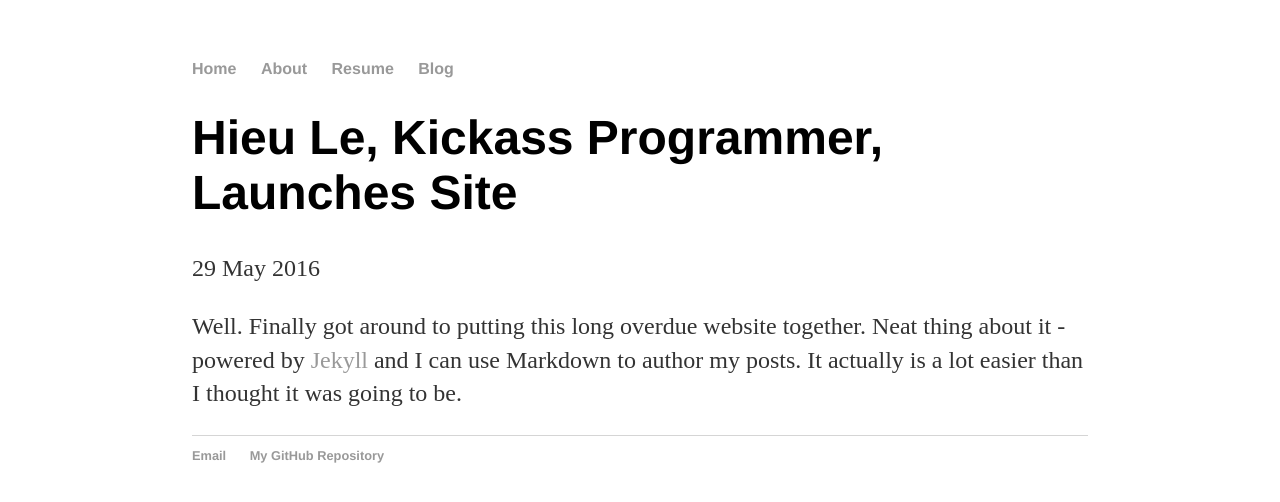
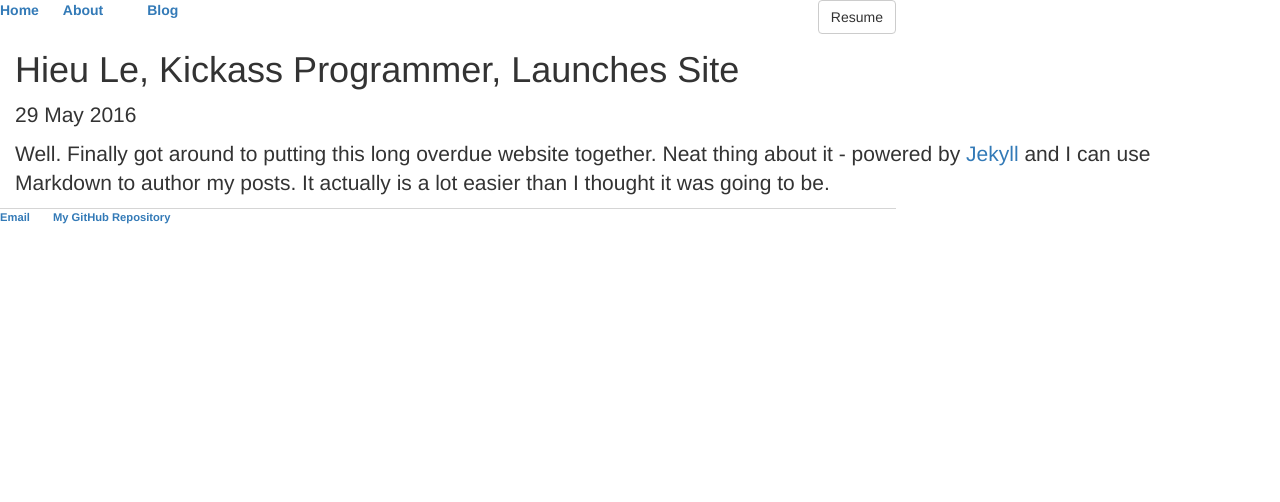
Before and after one commit to hieule22/hieule22.github.io, a Jekyll site: the page built from _posts/2016-05-28-hieu-le-site-launched.md, in a window 1280 px wide. Shown: the top 502 px of the page. Built offline with Jekyll 4.4.1, drawn with Linux system fonts in a browser that asks for light colours.

Commit message:
Update default.html

```diff
--- a/_layouts/default.html
+++ b/_layouts/default.html
@@ -4,6 +4,7 @@
     <title> {{ page.title }} </title>
     <!-- Link to main stylesheet -->
     <link rel="stylesheet" type="text/css" href="/css/main.css">
+    <link rel="stylesheet" type="text/css" href="https://maxcdn.bootstrapcdn.com/bootstrap/3.3.6/css/bootstrap.min.css">
   </head>
 
   <body>
@@ -11,7 +12,7 @@
       <ul>
         <li><a href="/"> Home </a></li>
         <li><a href="/About"> About </a></li>
-        <li><a href="/resume/160529.pdf"> Resume </a></li>
+        <li><a href="/resume/160529.pdf" class="btn btn-default pull-right" title="Download Resume"> Resume </a></li>
         <li><a href="/Blog"> Blog </a></li>
       </ul>
     </nav>
```
